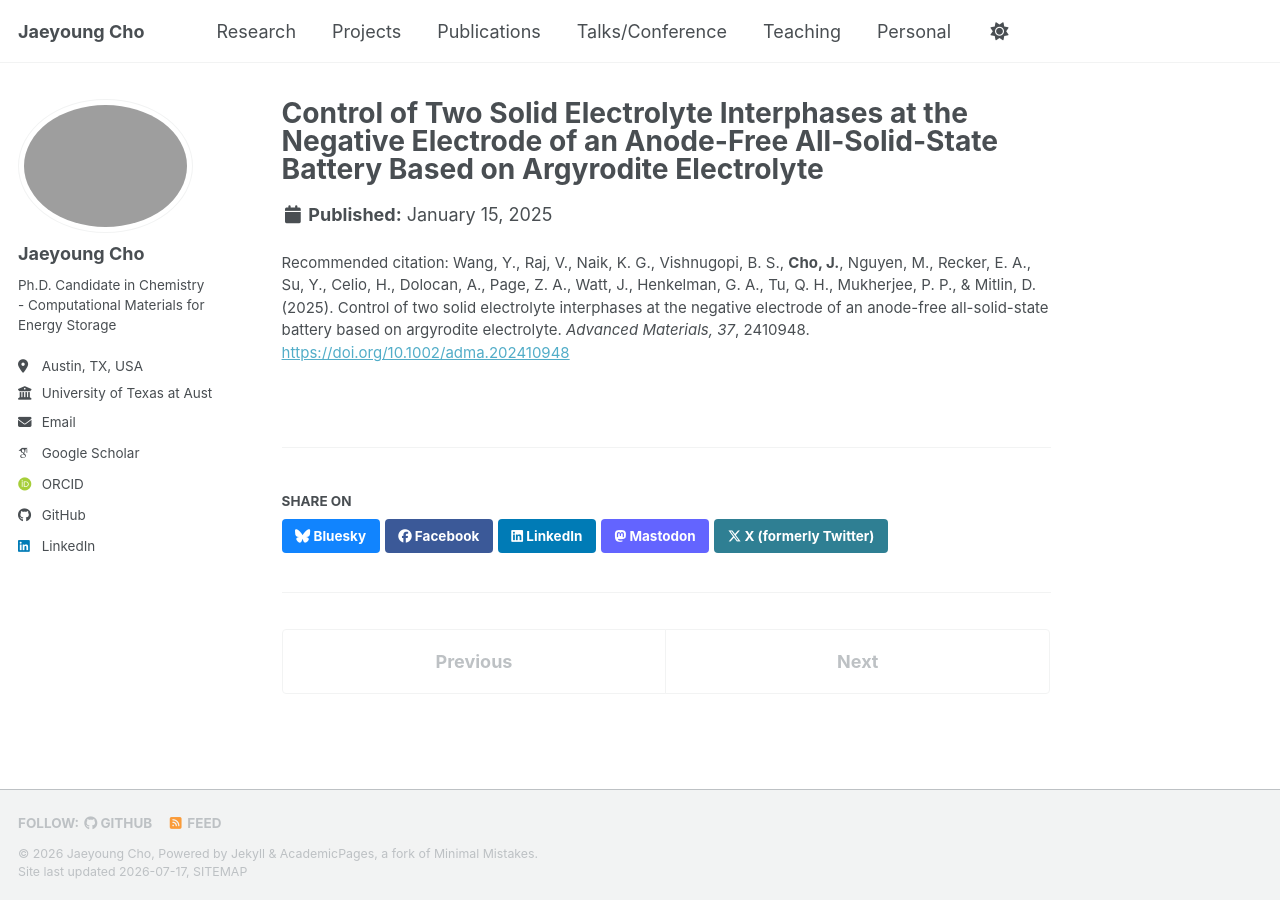
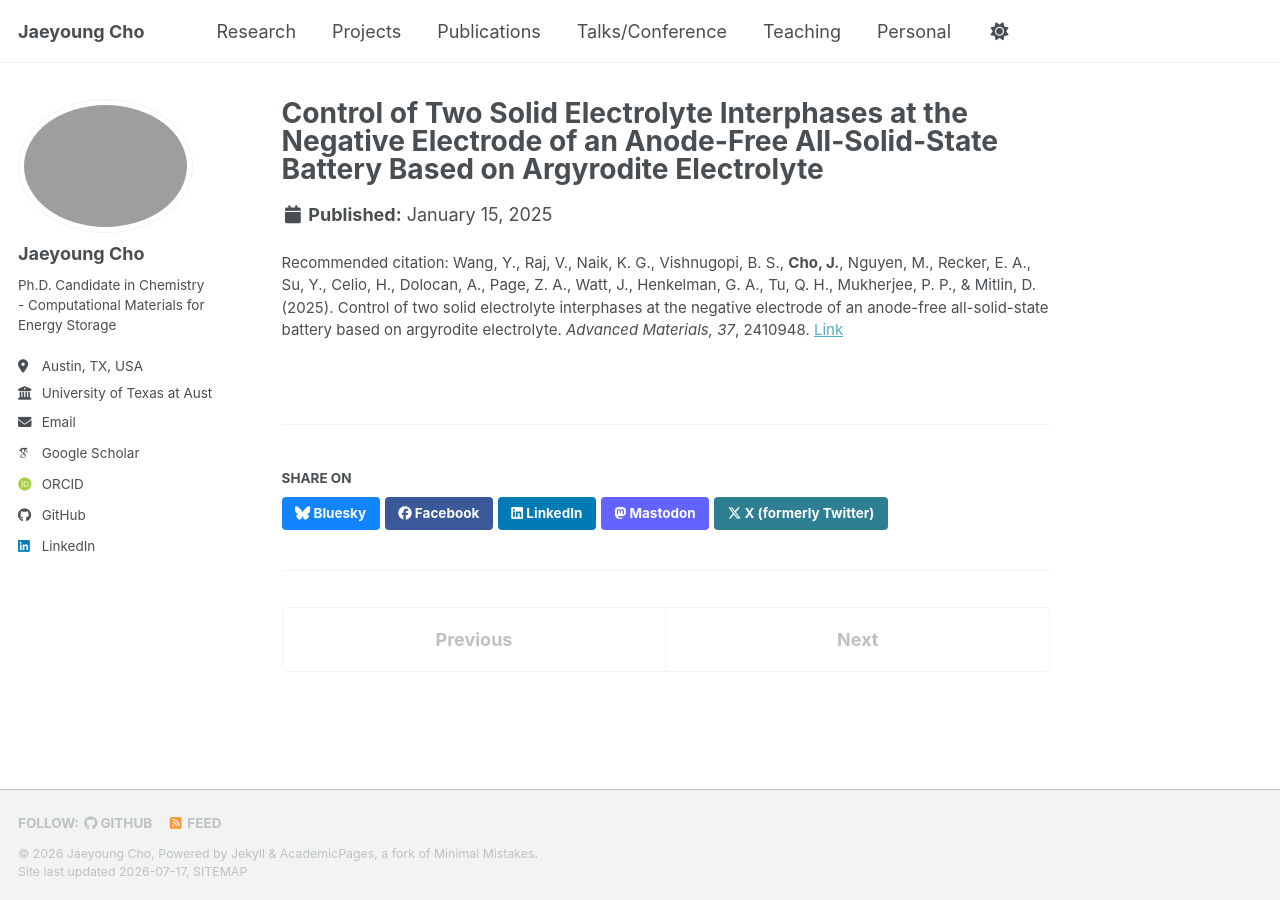
Before and after one commit to jycho5758/jycho5758.github.io, a Jekyll site: the page built from _publications/2025-01-15-argyrodite-anode-free-sei.md, in a window 1280 px wide. Built offline with Jekyll 4.4.1, drawn with Linux system fonts in a browser that asks for light colours; some web fonts are replaced; a script bundle is joined from its source files by our own code; library files that are not in the unit come from our copies.

Commit message:
Update 2025-01-15-argyrodite-anode-free-sei.md

```diff
--- a/_publications/2025-01-15-argyrodite-anode-free-sei.md
+++ b/_publications/2025-01-15-argyrodite-anode-free-sei.md
@@ -6,5 +6,5 @@ permalink: /publication/2025-argyrodite-anode-free-sei
 header:
   teaser: /images/publications/adma-argyrodite.png
 date: 2025-01-15
-citation: 'Wang, Y., Raj, V., Naik, K. G., Vishnugopi, B. S., <b>Cho, J.</b>, Nguyen, M., Recker, E. A., Su, Y., Celio, H., Dolocan, A., Page, Z. A., Watt, J., Henkelman, G. A., Tu, Q. H., Mukherjee, P. P., &amp; Mitlin, D. (2025). Control of two solid electrolyte interphases at the negative electrode of an anode-free all-solid-state battery based on argyrodite electrolyte. <i>Advanced Materials, 37</i>, 2410948. <a href="https://doi.org/10.1002/adma.202410948">https://doi.org/10.1002/adma.202410948</a>'
+citation: 'Wang, Y., Raj, V., Naik, K. G., Vishnugopi, B. S., <b>Cho, J.</b>, Nguyen, M., Recker, E. A., Su, Y., Celio, H., Dolocan, A., Page, Z. A., Watt, J., Henkelman, G. A., Tu, Q. H., Mukherjee, P. P., &amp; Mitlin, D. (2025). Control of two solid electrolyte interphases at the negative electrode of an anode-free all-solid-state battery based on argyrodite electrolyte. <i>Advanced Materials, 37</i>, 2410948. <a href="https://advanced.onlinelibrary.wiley.com/doi/abs/10.1002/adma.202410948">Link</a>'
 ---
```
